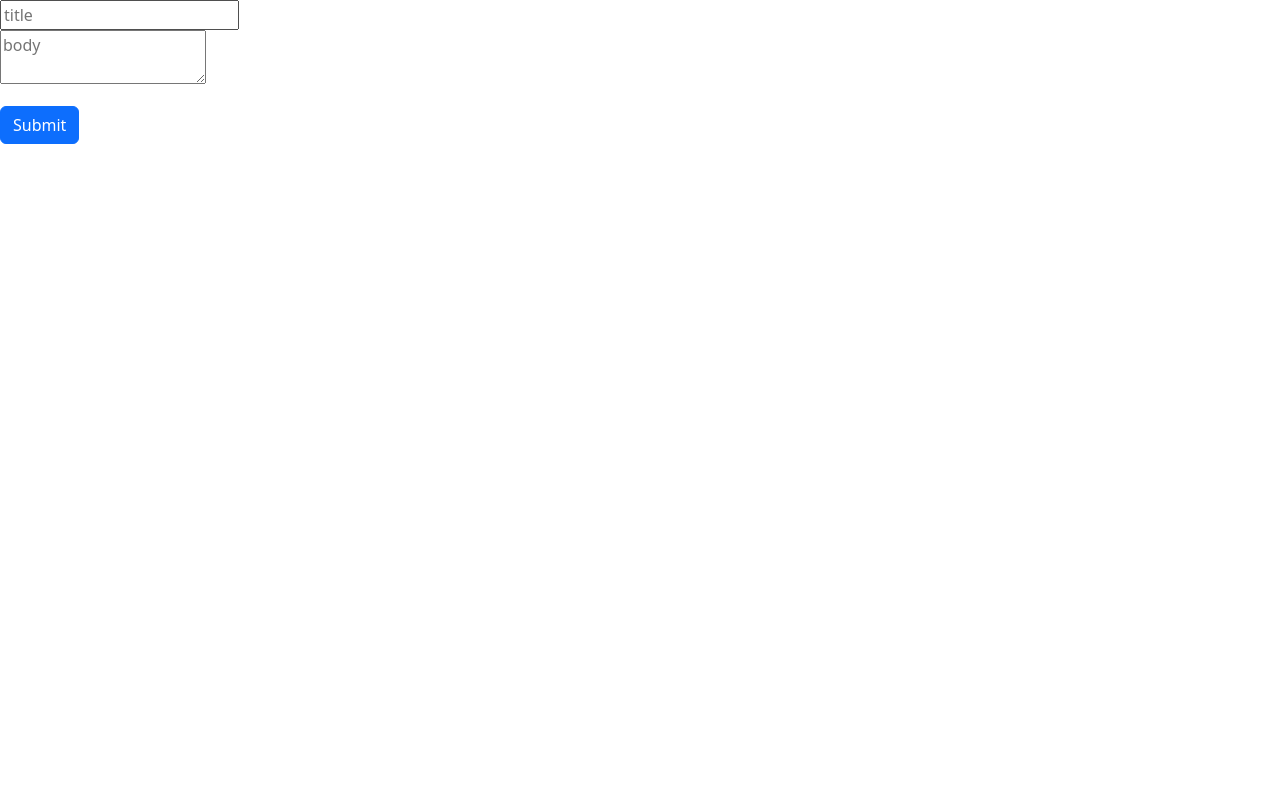
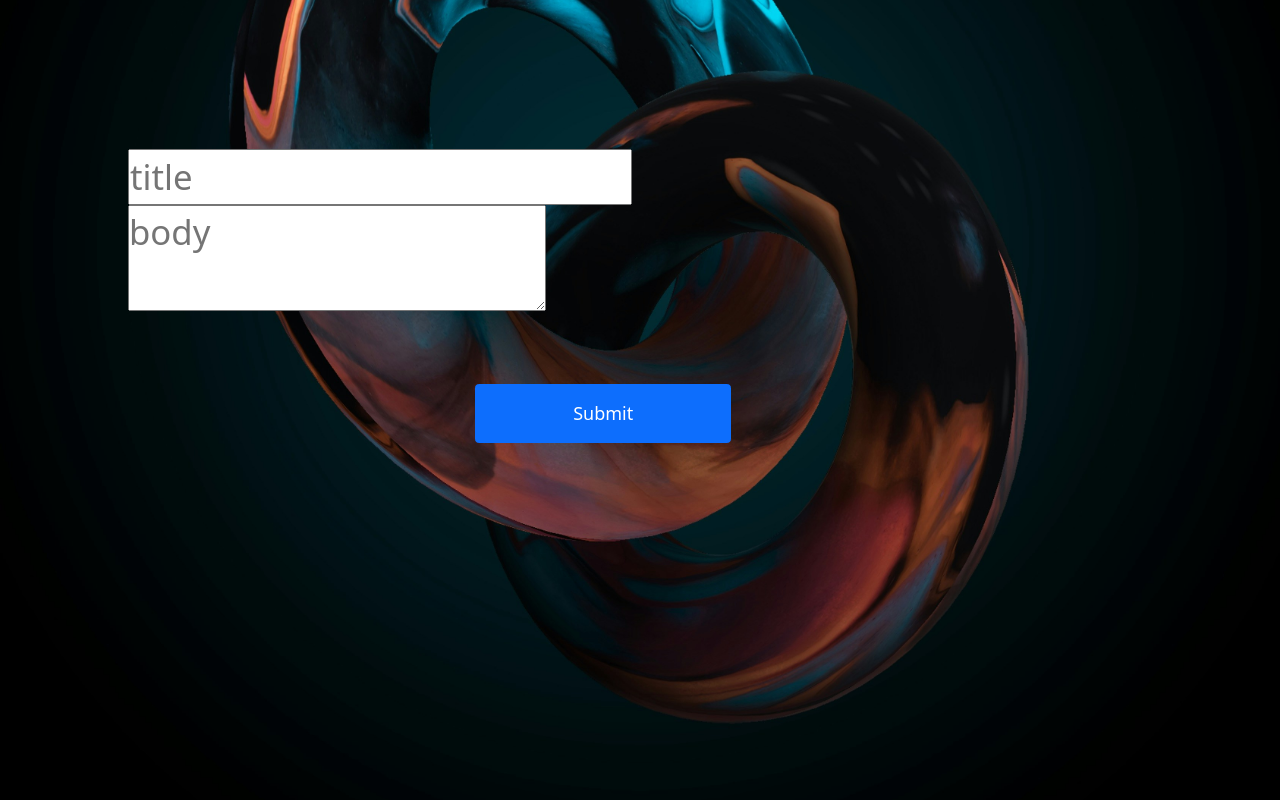
Before and after one commit to demzyAkpan/django_Newsletter, a Django app: page /newsletter/ in a window 1280 px wide. Run offline with Django 5.2, Linux system fonts and the light colour scheme.

Commit message:
modified base,main

```diff
--- a/static/css/main.css
+++ b/static/css/main.css
@@ -11,7 +11,7 @@ html{
 }
 
 body{
-    background-image: url(./alto-hsu-rV5Hap-kw7Y-unsplash.jpg);
+    background-image: url(/static/images/alto-hsu-rV5Hap-kw7Y-unsplash.jpg);
     background-size: cover;
     background-repeat: no-repeat;
     background-position: center;
--- a/templates/base.html
+++ b/templates/base.html
@@ -7,7 +7,7 @@
     <title>Django Newsletter</title>
     <link href="https://cdn.jsdelivr.net/npm/bootstrap@5.3.3/dist/css/bootstrap.min.css" rel="stylesheet" integrity="sha384-QWTKZyjpPEjISv5WaRU9OFeRpok6YctnYmDr5pNlyT2bRjXh0JMhjY6hW+ALEwIH" crossorigin="anonymous">
     <meta name='viewport' content='width=device-width, initial-scale=1'>
-    <link rel="stylesheet" href="{% static './main.css' %}">
+    <link rel="stylesheet" href="{% static '/static/css/main.css' %}">
 </head>
 
 <body>
```
